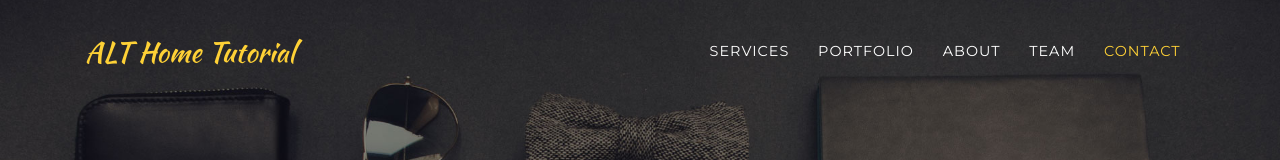
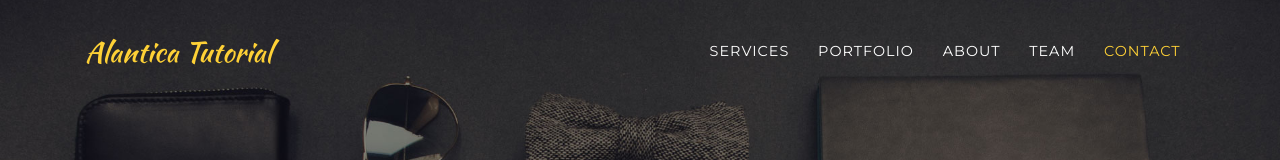
Before and after one commit to TheNuttyMaker/hometutorial, a website with bundled scripts: page index.html in a window 1280 px wide. Shown: the top 160 px of the page. Built offline with nearby package versions, Linux system fonts and the light colour scheme; a web font is replaced by a local one.

Commit message:
changed name

```diff
--- a/index.html
+++ b/index.html
@@ -30,7 +30,7 @@
   <!-- Navigation -->
   <nav class="navbar navbar-expand-lg navbar-dark fixed-top" id="mainNav">
     <div class="container">
-      <a class="navbar-brand js-scroll-trigger" href="#page-top">ALT Home Tutorial</a>
+      <a class="navbar-brand js-scroll-trigger" href="#page-top">Alantica Tutorial</a>
       <button class="navbar-toggler navbar-toggler-right" type="button" data-toggle="collapse" data-target="#navbarResponsive" aria-controls="navbarResponsive" aria-expanded="false" aria-label="Toggle navigation">
         Menu
         <i class="fas fa-bars"></i>
```
